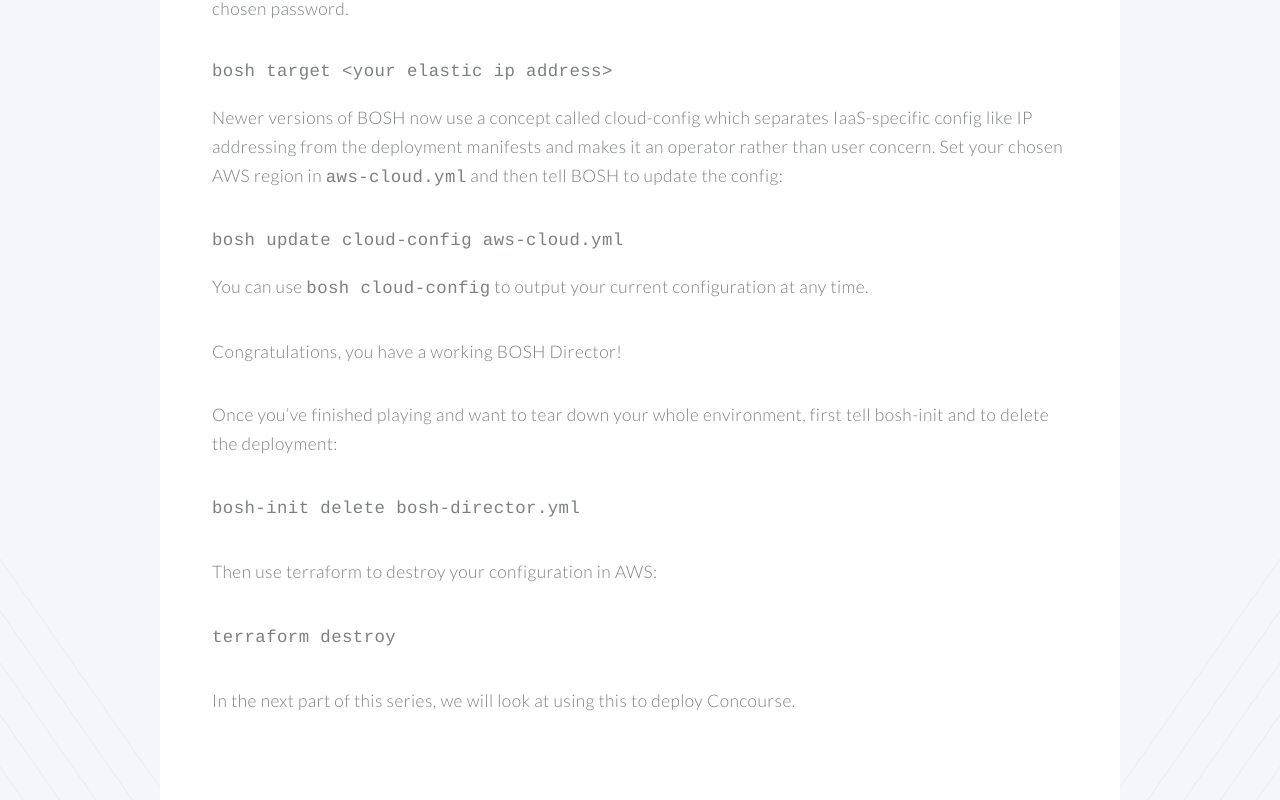
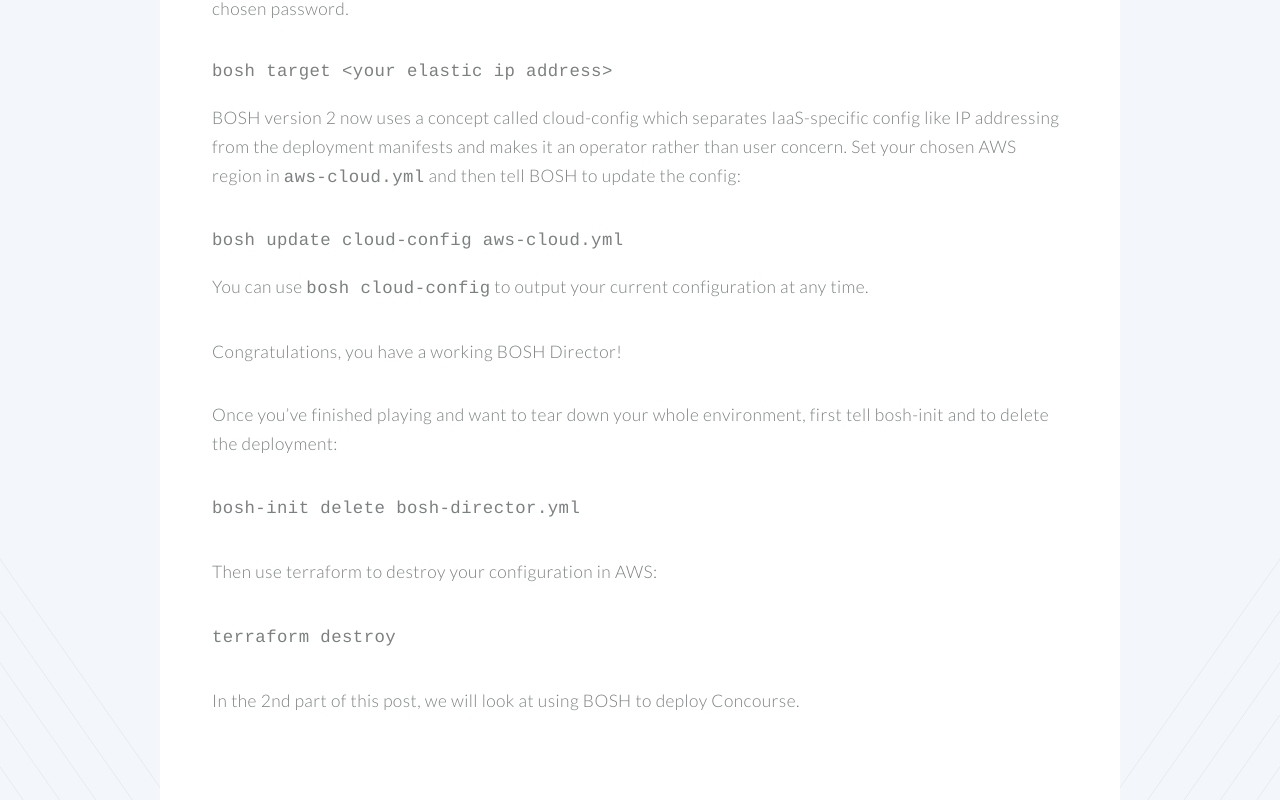
Before and after one commit to DanielJonesEB/engineerbetter.com, a Jekyll site: the page built from _posts/2016-05-05-bosh-concourse.markdown, in a window 1280 px wide and 1400 px high, scrolled down 5118 px. Shown: the part 171-971 px from the top of the window. Built offline with Jekyll 4.4.1, drawn with Linux system fonts in a browser that asks for light colours; comment, search, counter and statistics services are not loaded.

Commit message:
clarify new BOSH version 2

```diff
--- a/_posts/2016-05-05-bosh-concourse.markdown
+++ b/_posts/2016-05-05-bosh-concourse.markdown
@@ -124,7 +124,7 @@
 
 {% endhighlight %}
 
-Newer versions of BOSH now use a concept called cloud-config which separates IaaS-specific config like IP addressing from the deployment manifests and makes it an operator rather than user concern. Set your chosen AWS region in `aws-cloud.yml` and then tell BOSH to update the config:
+BOSH version 2 now uses a concept called cloud-config which separates IaaS-specific config like IP addressing from the deployment manifests and makes it an operator rather than user concern. Set your chosen AWS region in `aws-cloud.yml` and then tell BOSH to update the config:
 
 {% highlight bash %}
 
@@ -144,4 +144,4 @@
 
 `terraform destroy`
 
-In the next part of this series, we will look at using this to deploy Concourse.
+In the 2nd part of this post, we will look at using BOSH to deploy Concourse.
```
